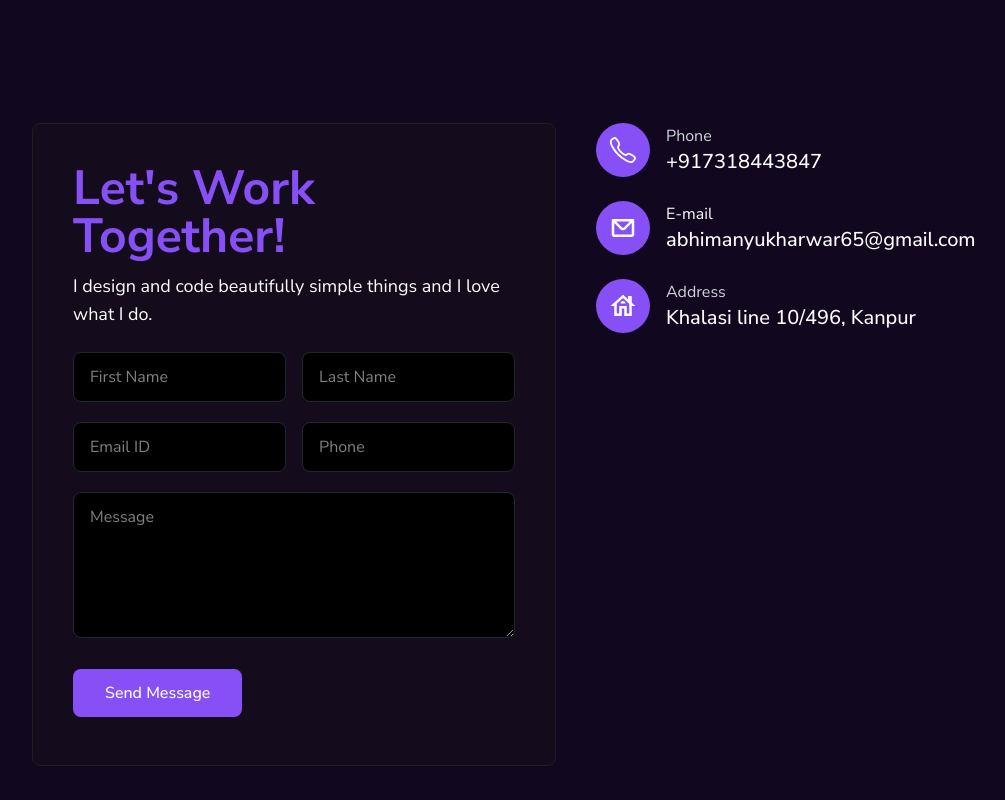
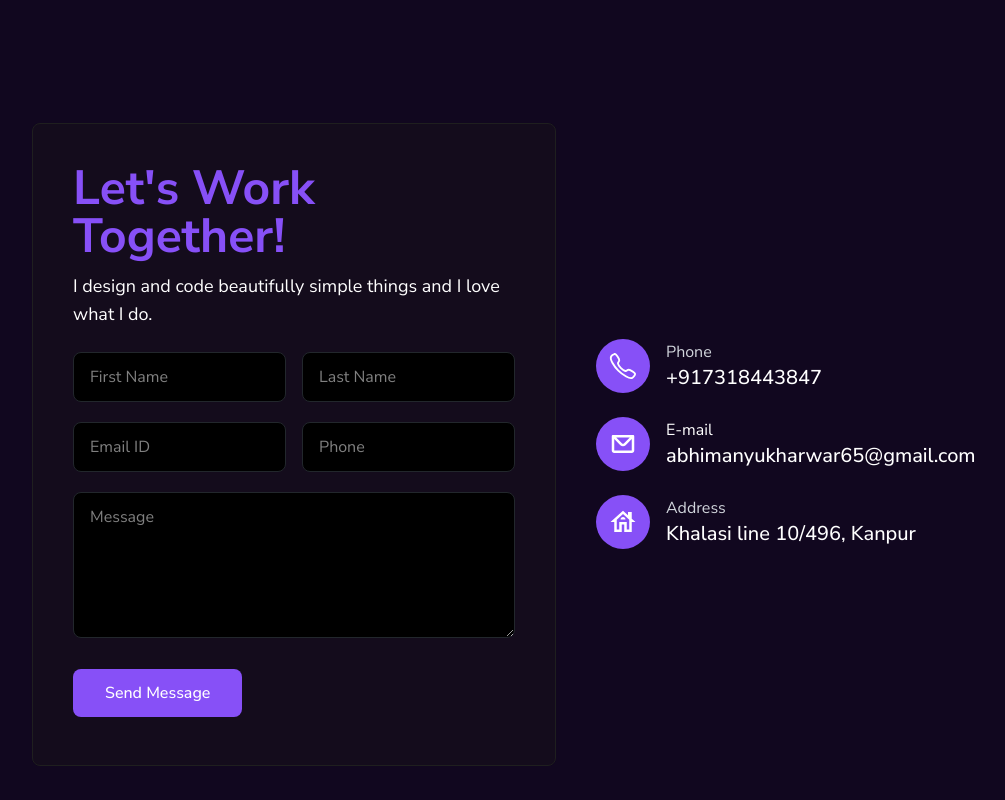
Before and after one commit to Skyskraper/Portfolio, a React (Vite) app: page / in a window 1280 px wide. Shown: the part 3020-3820 px from the top of the page, without its empty margins (64-1069 px from the left). Built offline with nearby package versions, Linux system fonts and the light colour scheme.

Commit message:
change in portfolio

```diff
--- a/src/Layout/Pages/Contact.jsx
+++ b/src/Layout/Pages/Contact.jsx
@@ -38,7 +38,7 @@
         <div className="ontainer w-full px-4 sm:px-8 max-w-6xl mx-auto">
 
 
-          <div className="grid grid-cols-1 lg:grid-cols-2 gap-10 items-start">
+          <div className="grid grid-cols-1 lg:grid-cols-2 gap-10 items-center">
 
 
             <div className="w-full">
```
